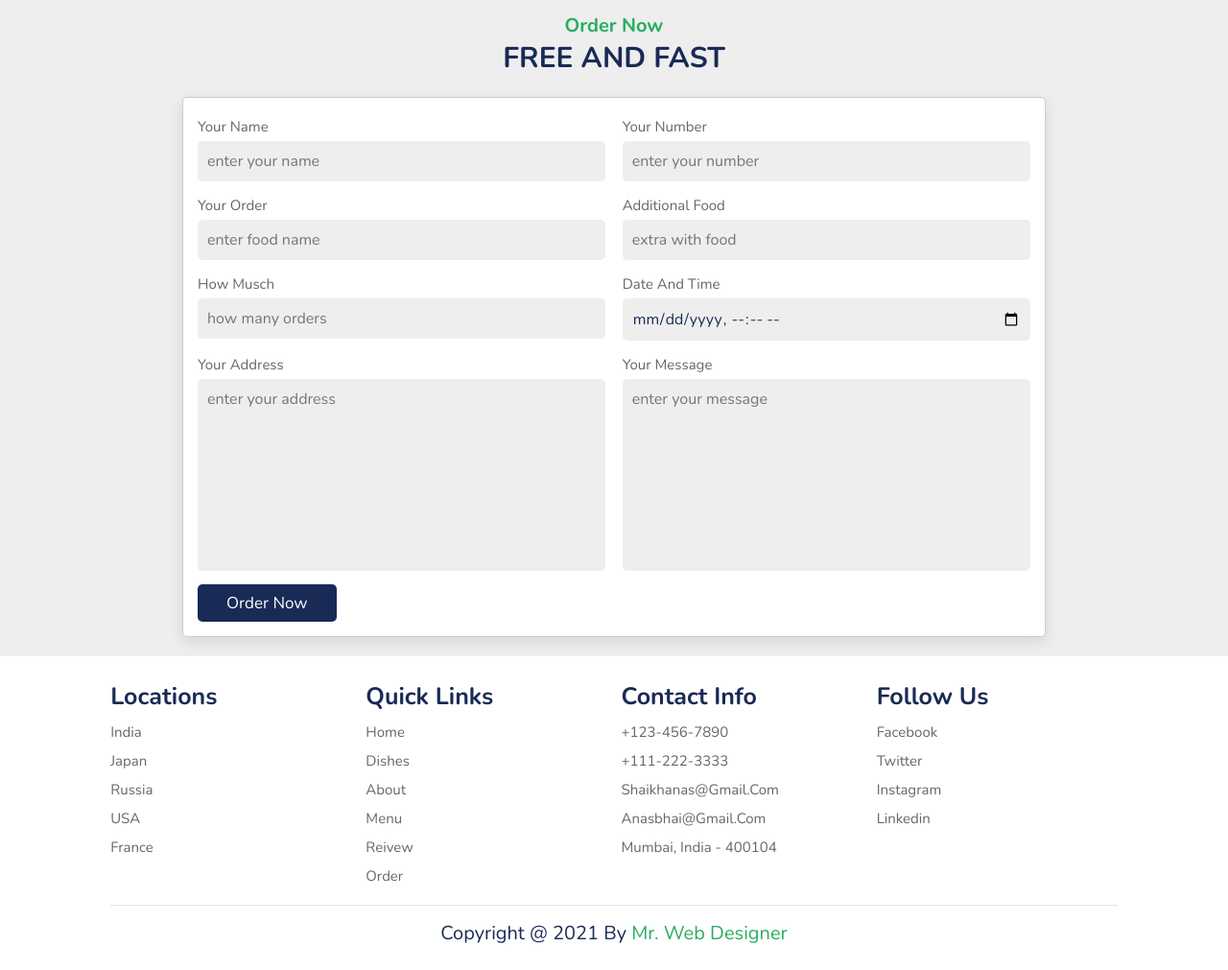
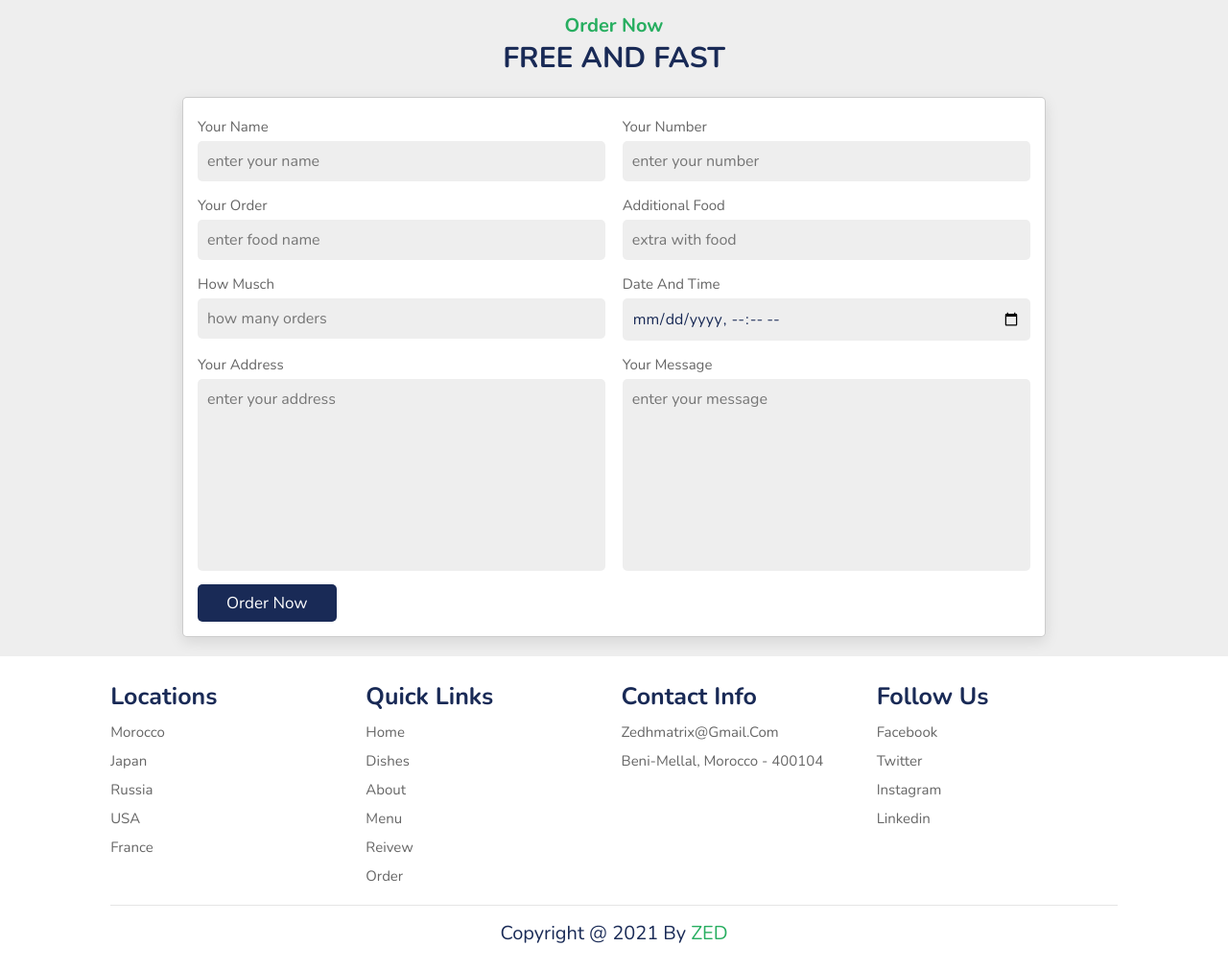
Before and after one commit to Zedhdotexe/resto, a plain HTML site: page index.html in a window 1280 px wide. Shown: the part 4179-5190 px from the top of the page at 96% size. Drawn offline with nearby package versions, Linux system fonts and the light colour scheme.

Commit message:
Update index.html

```diff
--- a/index.html
+++ b/index.html
@@ -608,7 +608,7 @@
 
         <div class="box">
             <h3>locations</h3>
-            <a href="#">india</a>
+            <a href="#">Morocco</a>
             <a href="#">japan</a>
             <a href="#">russia</a>
             <a href="#">USA</a>
@@ -627,11 +627,8 @@
 
         <div class="box">
             <h3>contact info</h3>
-            <a href="#">+123-456-7890</a>
-            <a href="#">+111-222-3333</a>
-            <a href="#">shaikhanas@gmail.com</a>
-            <a href="#">anasbhai@gmail.com</a>
-            <a href="#">mumbai, india - 400104</a>
+            <a href="#">zedhmatrix@gmail.com</a>
+            <a href="#">Beni-Mellal, Morocco - 400104</a>
         </div>
 
         <div class="box">
@@ -644,7 +641,7 @@
 
     </div>
 
-    <div class="credit"> copyright @ 2021 by <span>mr. web designer</span> </div>
+    <div class="credit"> copyright @ 2021 by <span>ZED</span> </div>
 
 </section>
 
```
